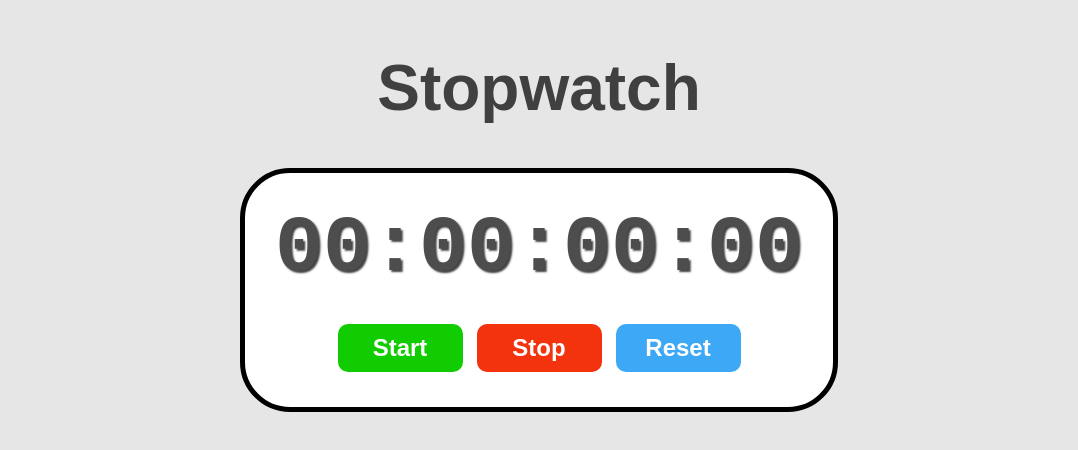
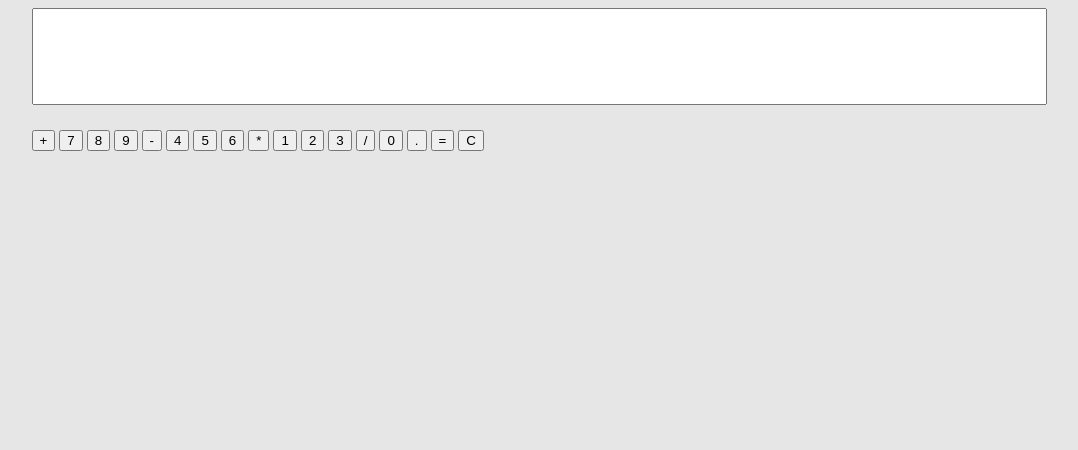
Before and after one commit to cbudres/Past-work, a plain HTML site: page index.html in a window 1280 px wide. Shown: the whole page, without its empty margins (101-1179 px from the left). Drawn offline with Linux system fonts and the light colour scheme; files that its build step writes are made by us from their sources; files whose address does not match are found by name.

Commit message:
Calculator index.html

```diff
--- a/index.html
+++ b/index.html
@@ -8,18 +8,29 @@
 </head>
 <body>
 
-    <h1 id="myH1">Stopwatch</h1>
+   <div id="calculator">
+        <input id="display" readonly>
+        <div id="keys">
+            <button onclick="appendToDisplay('+')" class="operator-btn">+</button>
+            <button onclick="appendToDisplay('7')">7</button>
+            <button onclick="appendToDisplay('8')">8</button>
+            <button onclick="appendToDisplay('9')">9</button>
+            <button onclick="appendToDisplay('-')" class="operator-btn">-</button>
+            <button onclick="appendToDisplay('4')">4</button>
+            <button onclick="appendToDisplay('5')">5</button>
+            <button onclick="appendToDisplay('6')">6</button>
+            <button onclick="appendToDisplay('*')" class="operator-btn">*</button>
+            <button onclick="appendToDisplay('1')">1</button>
+            <button onclick="appendToDisplay('2')">2</button>
+            <button onclick="appendToDisplay('3')">3</button>
+            <button onclick="appendToDisplay('/')" class="operator-btn">/</button>
+            <button onclick="appendToDisplay('0')">0</button>
+            <button onclick="appendToDisplay('.')">.</button>
+            <button onclick="calculate()">=</button>
+            <button onclick="clearDisplay()" class="operator-btn">C</button>
 
-    <div id="container">
-        <div id="display">
-            00:00:00:00
         </div>
-        <div id="controls">
-            <button id="startBtn" onclick="start()">Start</button>
-            <button id="stopBtn" onclick="stop()">Stop</button>
-            <button id="resetBtn" onclick="reset()">Reset</button>
-        </div>
-    </div>
+   </div>
     <script src="js/main.js"></script>
 </body>
 </html>
```
